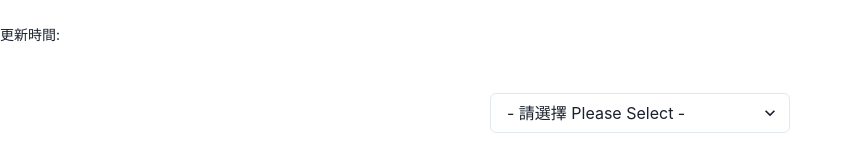
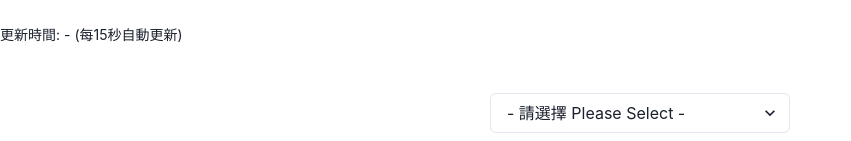
Before and after one commit to LaurenceLungo/Light-Rail-Radar, a React (Create React App) app: page / in a window 1280 px wide. Shown: the top 141 px of the page, without its empty margins (0-851 px from the left). Built offline with nearby package versions, Linux system fonts and the light colour scheme.

Commit message:
- optimize 更新時間

```diff
--- a/src/components/homePage/homePage.js
+++ b/src/components/homePage/homePage.js
@@ -8,7 +8,7 @@ import { useInterval } from "@chakra-ui/react";
 function HomePage() {
     const [station, setStation] = useState("unselected");
     const [platformList, setPlatformList] = useState([]);
-    const [lastUpdatedTime, setLastUpdatedTime] = useState(null);
+    const [lastUpdatedTime, setLastUpdatedTime] = useState("-");
 
     function tryFetchingEta(selectedStation) {
         if (selectedStation !== "unselected") {
@@ -43,7 +43,7 @@ function HomePage() {
                 <PlatformCard key={val.platform_id} platform={val} />
             )}
             <div className={classes.updatedTime}>
-                更新時間: {lastUpdatedTime}
+                更新時間: {lastUpdatedTime} (每{config.refreshIntervalSec}秒自動更新)
             </div>
             <br />
             <br />
--- a/src/config.js
+++ b/src/config.js
@@ -72,6 +72,7 @@ var config = {
     },
     etaURL: "https://rt.data.gov.hk/v1/transport/mtr/lrt/getSchedule",
     refreshInterval: 15000,
+    refreshIntervalSec: "15"
 };
 
 export default config;
```
